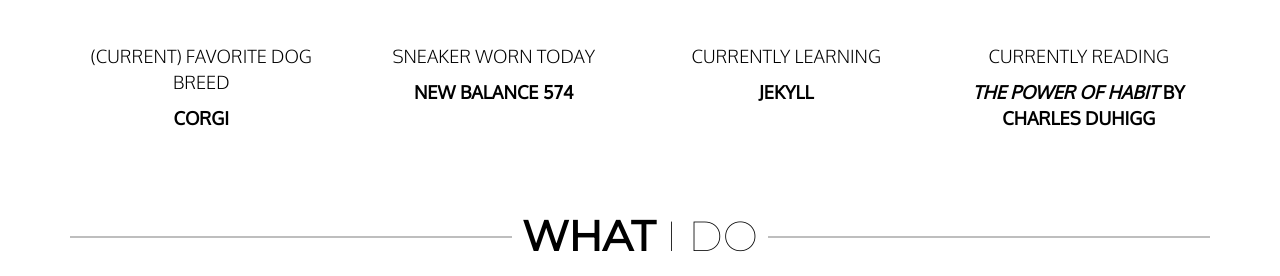
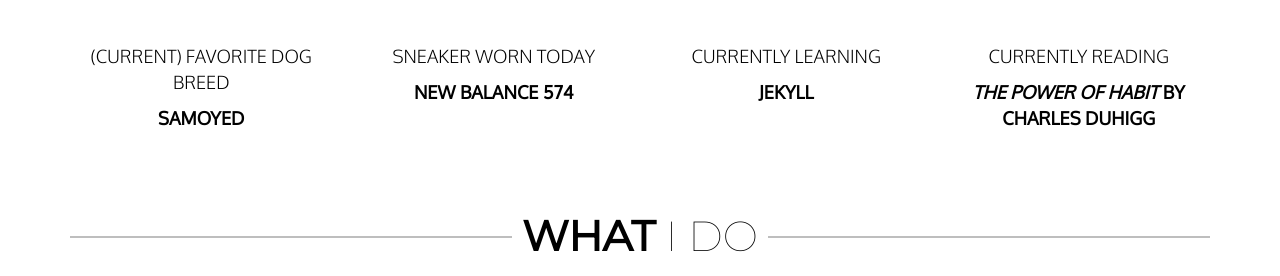
Before and after one commit to haanmiba/haanmiba.github.io, a Jekyll site: the page built from index.md, in a window 1280 px wide and 900 px high, scrolled down 1142 px. Shown: the part 154-430 px from the top of the window. Built offline with Jekyll 4.4.1, drawn with Linux system fonts in a browser that asks for light colours; nearby versions of some CDN libraries.

Commit message:
Reverted dog breed.

```diff
--- a/_data/about.yml
+++ b/_data/about.yml
@@ -5,7 +5,7 @@
     subject: 'Graphic Artist'
   - action: 'seeking a'
     subject: 'Summer 2019 Summer Internship'
-dog: 'Corgi'
+dog: 'Samoyed'
 sneaker: 'New Balance 574'
 learning: 'Jekyll'
 reading:
```
